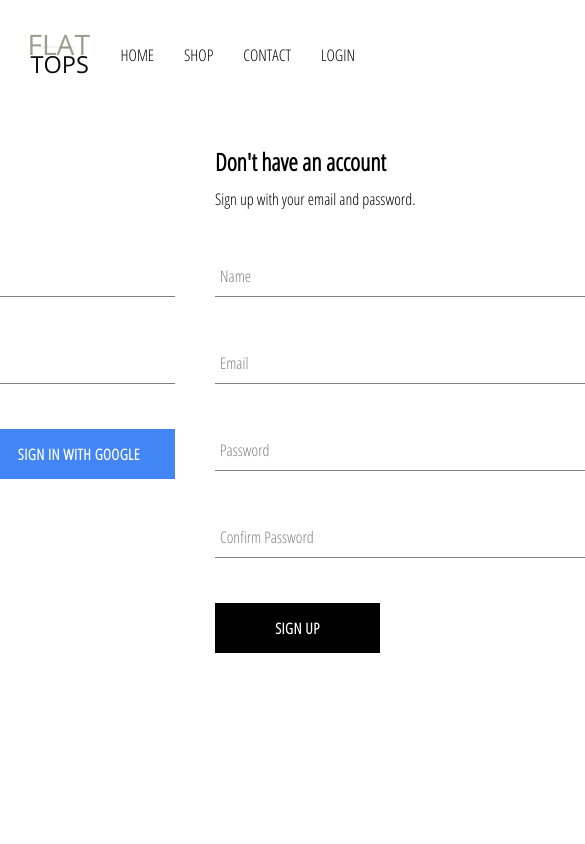
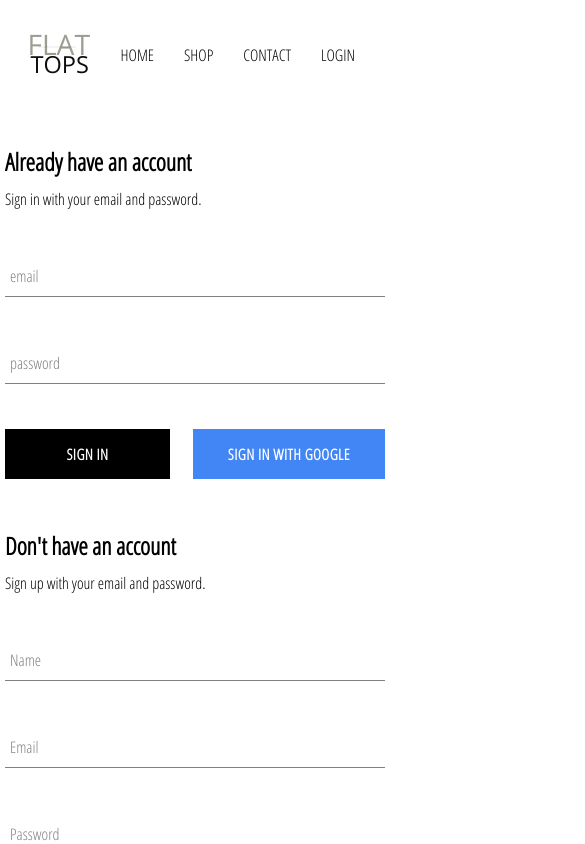
Before and after one commit to glennludszuweit/React-flat-tops, a React (Create React App) app: page /auth in a window 390 px wide. Shown: the top 844 px of the page, 585 px wide, since content can reach past the window. Built offline with nearby package versions, Linux system fonts and the light colour scheme; no server answers.

Commit message:
make auth page responsive

```diff
--- a/src/pages/authpage/authpage.styles.scss
+++ b/src/pages/authpage/authpage.styles.scss
@@ -6,3 +6,14 @@
 .form {
   margin: 20px;
 }
+
+@media screen and (max-width: 992px) {
+  .auth {
+    flex-direction: column;
+    align-items: center;
+  }
+
+  .form {
+    margin-bottom: 20px;
+  }
+}
```
